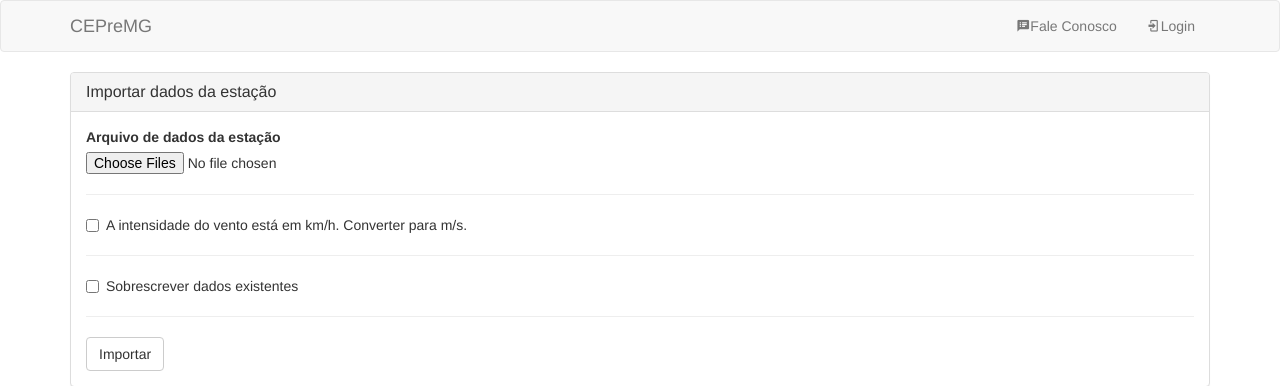
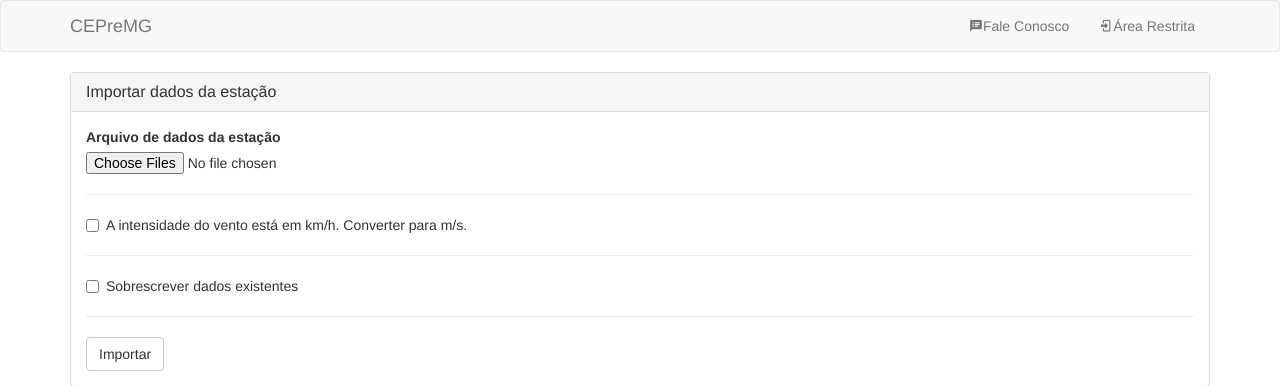
Before and after one commit to roquerodrigo/cepremg, a PHP site: template resources/views/import.html.twig in a window 1280 px wide. Shown: the top 386 px of the page. Run offline with PHP 8.4, Linux system fonts and the light colour scheme; the template is opened without the code that fills it, so the values that code supplies are empty; some libraries are stand-ins or nearby versions.

Commit message:
Formatação

```diff
--- a/resources/views/layouts/navbar.html.twig
+++ b/resources/views/layouts/navbar.html.twig
@@ -12,19 +12,18 @@
 
         <div class="collapse navbar-collapse" id="bs-example-navbar-collapse-1">
             <ul class="nav navbar-nav">
-                {#<li class="active"><a href="#">Link <span class="sr-only">(current)</span></a></li>#}
-                {#<li><a href="#">Link</a></li>#}
+
             </ul>
             <ul class="nav navbar-nav navbar-right">
-            {% if session.auth == true %}
-                <li><a class = "mdi mdi-file-import mdi-12px" href="/import">Carregar Dados</a></li>
-                <li><a class = "mdi mdi-account mdi-12px" href="/user"> {{ session.name }} </a></li>
-                <li><a class = "mdi mdi-logout mdi-12px" href="/logout">Logout</a></li>
-                <li><a id = "mensagens" class ="mdi mdi-message-bulleted  mdi-12px" href="/admin/mensagens">Mensagens</a> </li>
-            {% else %}
-                <li><a id = "mensagens" class ="mdi mdi-message-bulleted mdi-12px" href="/faleConosco">Fale Conosco</a> </li>
-                <li><a class = "mdi mdi-login mdi-12px" href="/login">Login</a></li>
-            {% endif %}
+                {% if session.auth == true %}
+                    <li><a class="mdi mdi-file-import mdi-12px" href="/import">Carregar Dados</a></li>
+                    <li><a class="mdi mdi-account mdi-12px" href="/user"> {{ session.name }} </a></li>
+                    <li><a class="mdi mdi-logout mdi-12px" href="/logout">Logout</a></li>
+                    <li><a id="mensagens" class="mdi mdi-message-bulleted  mdi-12px" href="/admin/mensagens">Mensagens</a></li>
+                {% else %}
+                    <li><a id="mensagens" class="mdi mdi-message-bulleted mdi-12px" href="/faleConosco">Fale Conosco</a></li>
+                    <li><a href="/login"><i class="mdi mdi- mdi-login"></i>Área Restrita</a></li>
+                {% endif %}
 
             </ul>
         </div>
```
